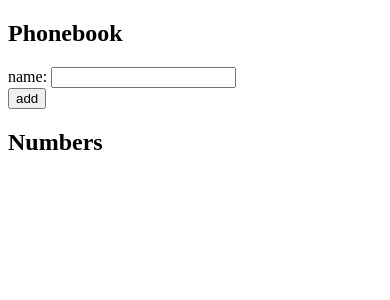
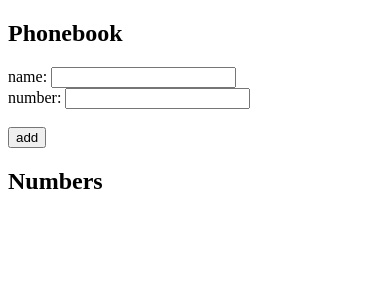
Before and after one commit to patel-param-09/part-2, a React (Vite) app: page / in a window 390 px wide. Shown: the top 300 px of the page. Built offline with nearby package versions, Linux system fonts and the light colour scheme.

Commit message:
2.8: The Phonebook Step 3

```diff
--- a/src/App.jsx
+++ b/src/App.jsx
@@ -3,17 +3,33 @@ import { useState } from "react";
 const App = () => {
   const [persons, setPersons] = useState([{ name: "Arto Hellas" }]);
   const [newName, setNewName] = useState("");
+  const [newPhn, setPhn] = useState("");
   const [List, setList] = useState([]);
 
   function handleSubmit(event) {
     event.preventDefault();
     setNewName("");
-    return <li>{setList([...List, newName])}</li>;
+    setPhn("");
+    setList([...List, { newName, newPhn }]);
   }
 
   function handleChange(e) {
     setNewName(e.target.value);
   }
+
+  function handleChange2(e) {
+    setPhn(e.target.value);
+  }
+
+  let showData = <h5>No Data Available</h5>;
+
+  showData = List.map((element, i) => {
+    return (
+      <li key={i}>
+        {element.newName} {element.newPhn}
+      </li>
+    );
+  });
 
   return (
     <div>
@@ -23,11 +39,15 @@ const App = () => {
           name: <input value={newName} onChange={handleChange} />
         </div>
         <div>
+          number: <input value={newPhn} onChange={handleChange2} />
+        </div>
+        <br />
+        <div>
           <button type="submit">add</button>
         </div>
       </form>
       <h2>Numbers</h2>
-      {List}
+      <ul>{showData}</ul>
     </div>
   );
 };
```
